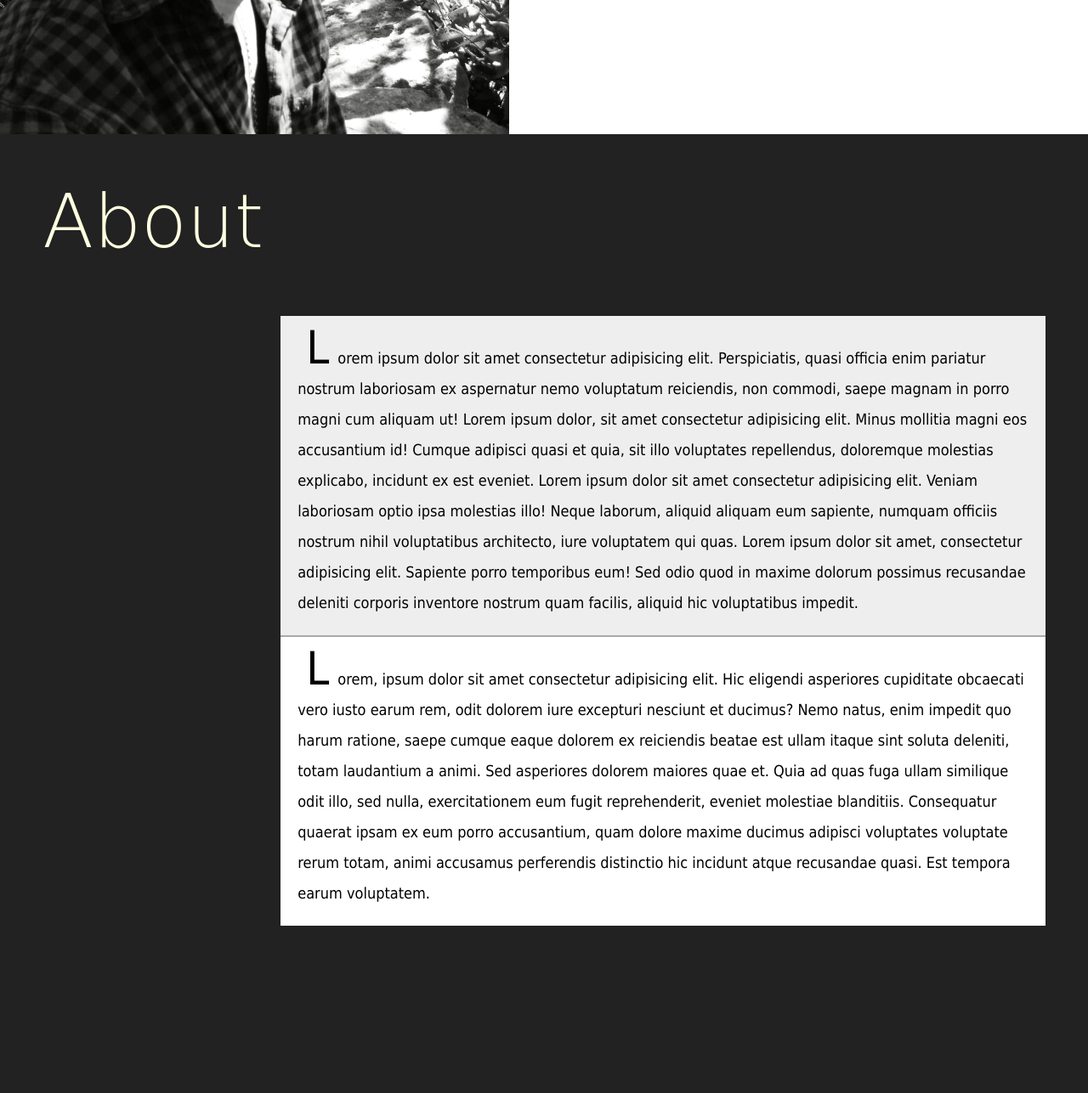
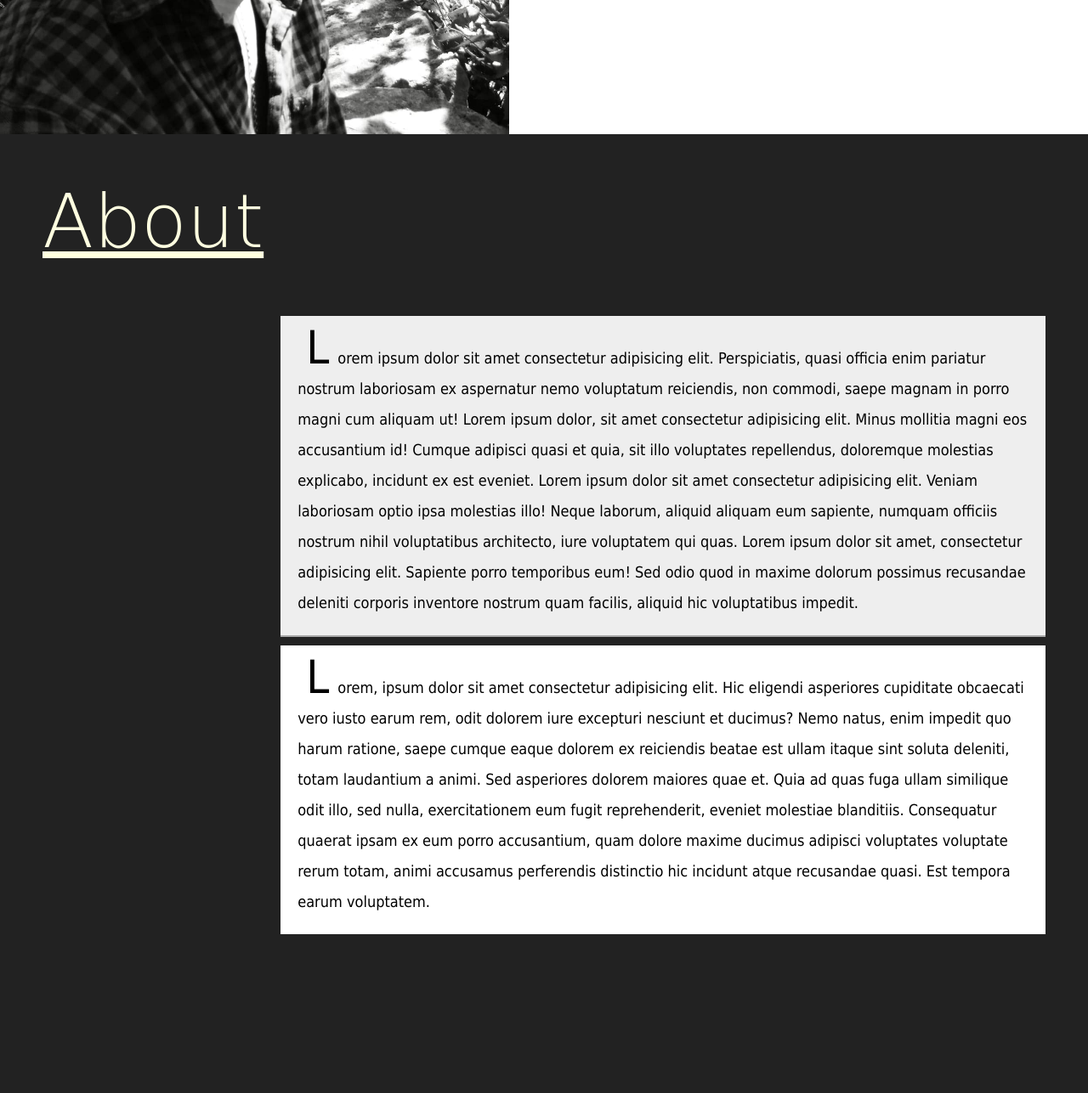
Before and after one commit to CristobalSalazar/Main-Portfolio, a plain HTML site: page index.html in a window 1280 px wide. Shown: the part 642-1929 px from the top of the page at 85% size. Drawn offline with nearby package versions, Linux system fonts and the light colour scheme.

Commit message:
added styling to about header

```diff
--- a/css/style.css
+++ b/css/style.css
@@ -9,6 +9,7 @@ body {
     font-family: -apple-system, BlinkMacSystemFont, 'Segoe UI', Roboto, Oxygen, Ubuntu, Cantarell, 'Open Sans', 'Helvetica Neue', sans-serif;
     text-align: center;
 }
+
 footer {
     height: 50px;
     background: #111;
@@ -19,6 +20,7 @@ footer {
 h1{
     color: white;
 }
+
 hr {
     display: block;
     margin: 20px auto;
@@ -40,6 +42,7 @@ p {
     font-family: Tahoma;
     text-align: left;
     font-size: 18px;
+    margin-bottom: 10px;
 }
 
 p:first-letter {
@@ -161,6 +164,7 @@ p:nth-child(odd) {
     column-gap: 20px;
     background: #222;
 
+
 }
 
 .aboutContainer h1 {
--- a/index.html
+++ b/index.html
@@ -43,7 +43,7 @@
 
         <div class="aboutContainer">
 
-            <h1 class= "display-2" style = "font-family: cursive">About </h1>
+            <h1 class= "display-2" style = "font-family: cursive; text-decoration: underline;">About </h1>
             <div></div>
             <div></div>
             <div class="textContainer">
```
